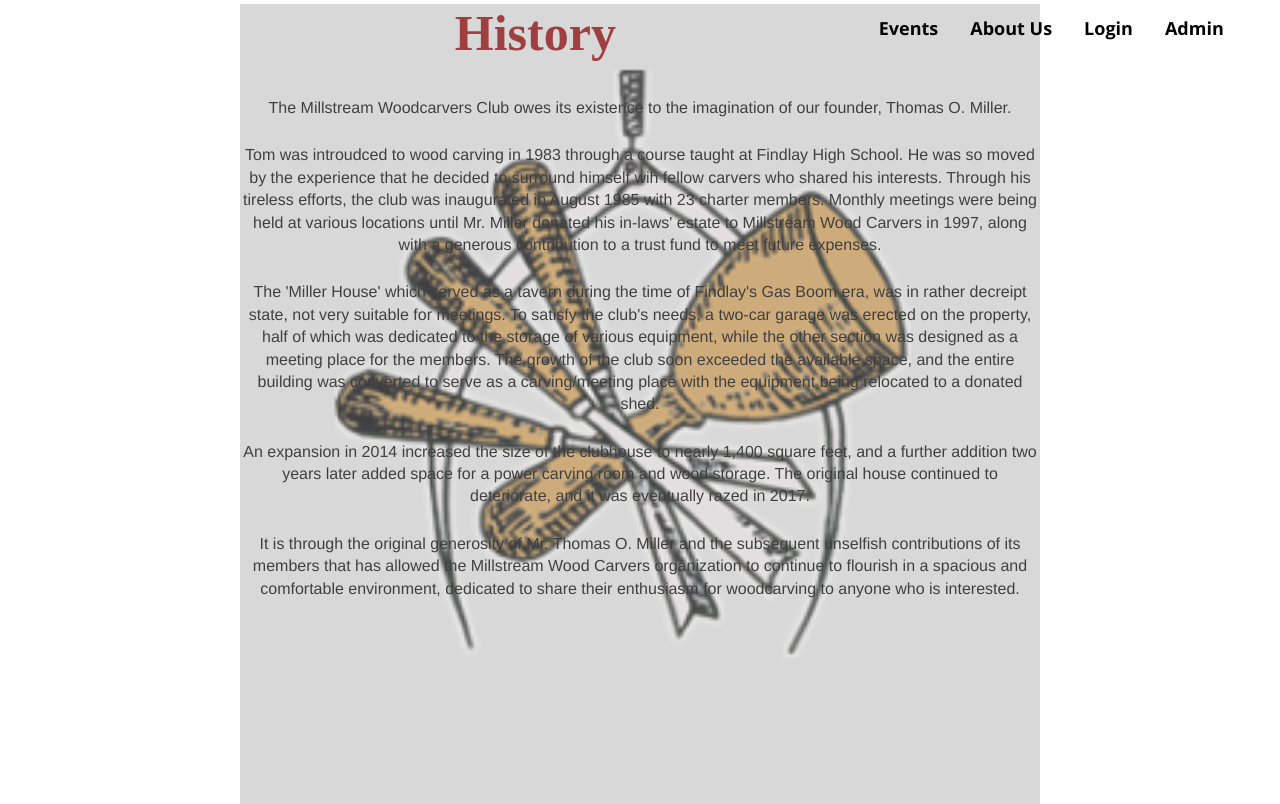
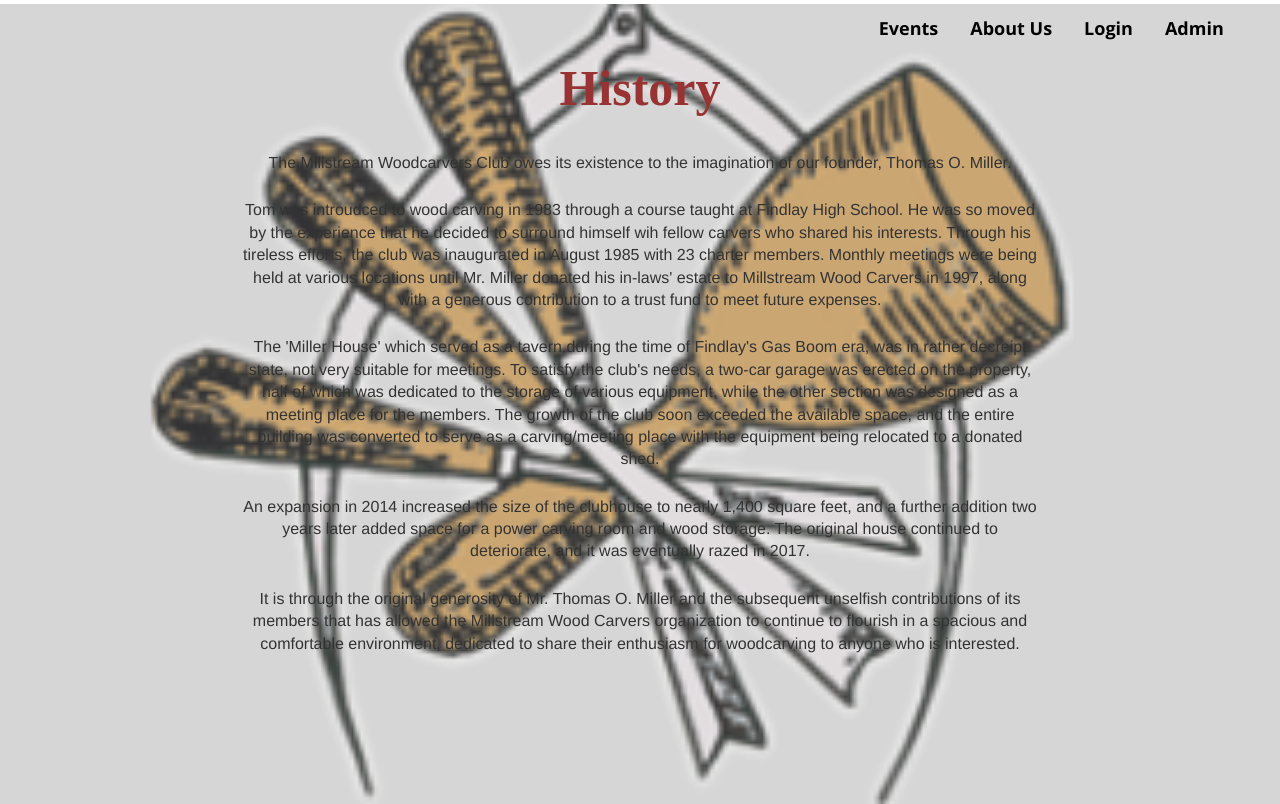
Before and after one commit to sidiBtr/CSCI480-project, a React (Vite) app in the folder frontend/: page /aboutUs in a window 1280 px wide. Built offline with nearby package versions, Linux system fonts and the light colour scheme.

Commit message:
fixed aboutus background image

```diff
--- a/frontend/src/pages/AboutUs.jsx
+++ b/frontend/src/pages/AboutUs.jsx
@@ -4,6 +4,7 @@ import './aboutusPage.css'
 export default function AboutUs() {
   return (
     <div className = "about-us-container">
+      <div className = "paragraph">
       <h2 className='history-title'>History</h2>
          <p>The Millstream Woodcarvers Club owes its existence to the imagination of our founder, Thomas O. Miller.</p>
          <p>
@@ -30,6 +31,7 @@ export default function AboutUs() {
           has allowed the Millstream Wood Carvers organization to continue to flourish in a spacious and comfortable environment,
           dedicated to share their enthusiasm for woodcarving to anyone who is interested.
          </p>
+        </div>
     </div>
   )
 }
--- a/frontend/src/pages/aboutusPage.css
+++ b/frontend/src/pages/aboutusPage.css
@@ -1,21 +1,23 @@
 .about-us-container {
+
+
+    /* Image CSS*/
+    background-image: url(../images/image.png);
+    background-size: cover; /* Change to cover */
+    background-position: center;
+    background-repeat: no-repeat;
+    opacity: 0.8;
+    background-attachment: fixed; /* Optional, to keep the background fixed while scrolling */
+}
+
+.paragraph{
     max-width: 800px;
     min-height: 100vh;
     margin: 0 auto;
     /*padding: 20px;*/
-    padding-top: 0px;
-    text-align: center;
+    padding-top: 55px;
 
-    /* Image CSS*/
-    background-image: url(../images/image.png);
-    height: 100vh;
-
-    position: relative;
-    opacity: 0.75;
-    background-position: center;
-    background-repeat: no-repeat;
-    background-size: cover;
-  }
+}
 
 
 .history-title{
```
